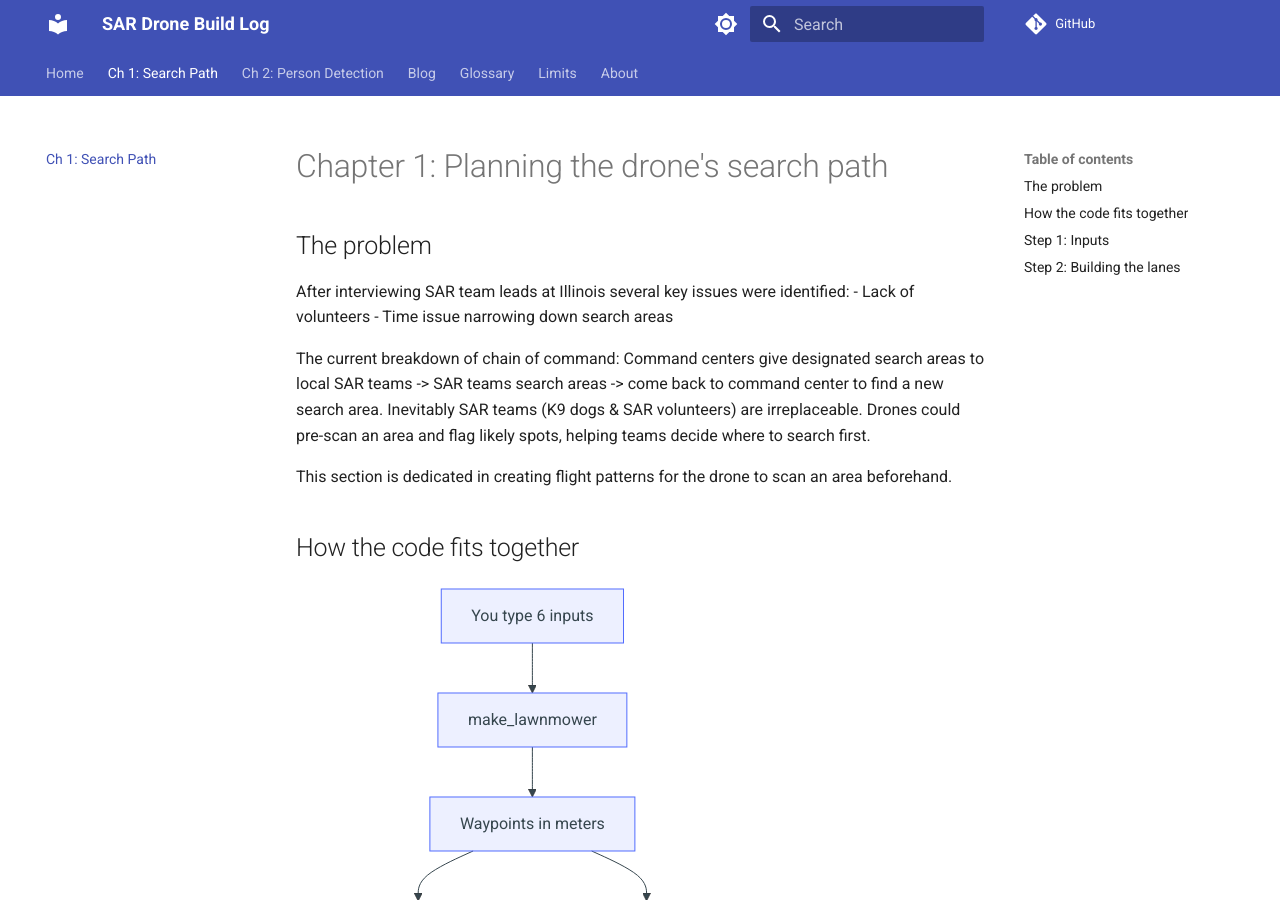
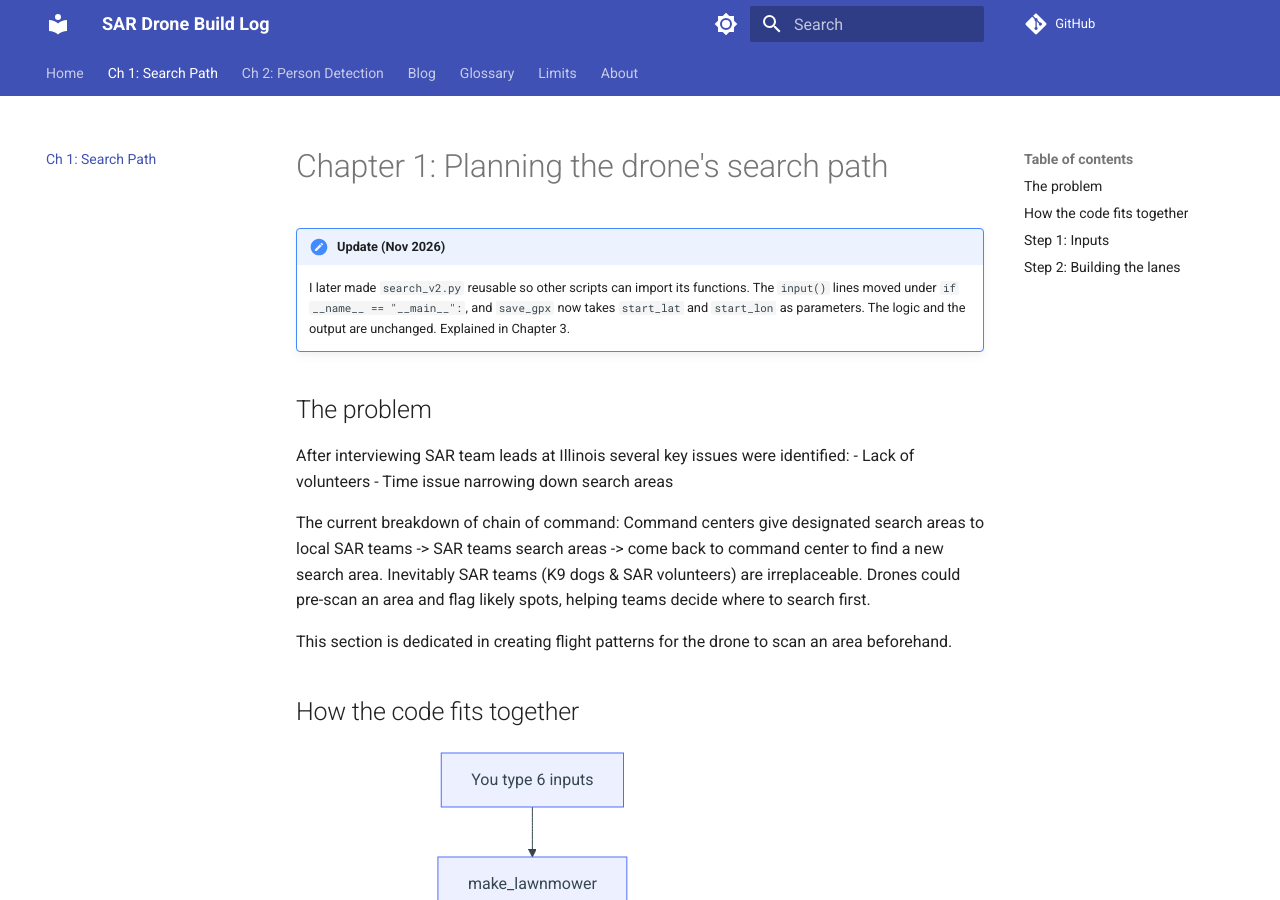
Before and after one commit to JosephKim05/sar-drone-blog, an MkDocs documentation site: the page built from docs/chapter-1-search-path/index.md, in a window 1280 px wide and 900 px high. Built offline with MkDocs 1.6.1 and Material for MkDocs 9.7.7, drawn with Linux system fonts in a browser that asks for light colours; comment, search, counter and statistics services are not loaded.

Commit message:
Add update note for search_v2.py changes
Updated chapter with note on changes to search_v2.py for reusability and parameter adjustments.

```diff
--- a/docs/chapter-1-search-path/index.md
+++ b/docs/chapter-1-search-path/index.md
@@ -1,4 +1,6 @@
 # Chapter 1: Planning the drone's search path
+!!! note "Update (Nov 2026)"
+    I later made `search_v2.py` reusable so other scripts can import its functions. The `input()` lines moved under `if __name__ == "__main__":`, and `save_gpx` now takes `start_lat` and `start_lon` as parameters. The logic and the output are unchanged. Explained in Chapter 3.
 
 ## The problem
 After interviewing SAR team leads at Illinois several key issues were identified:
```
